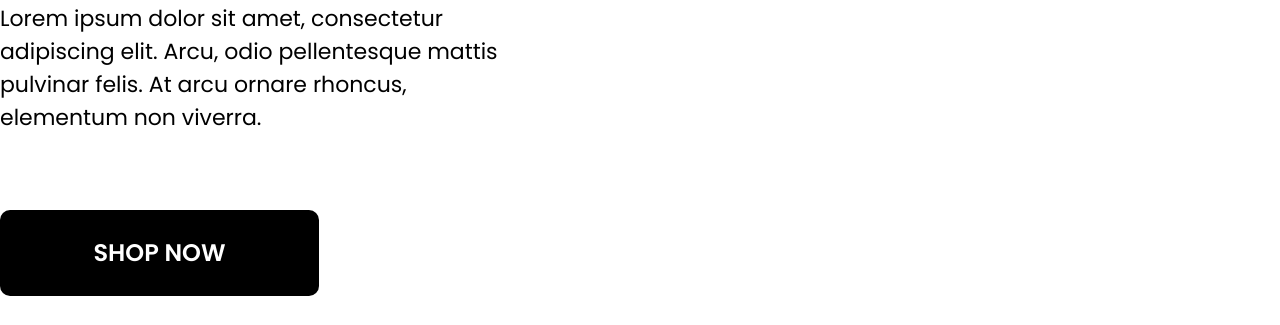
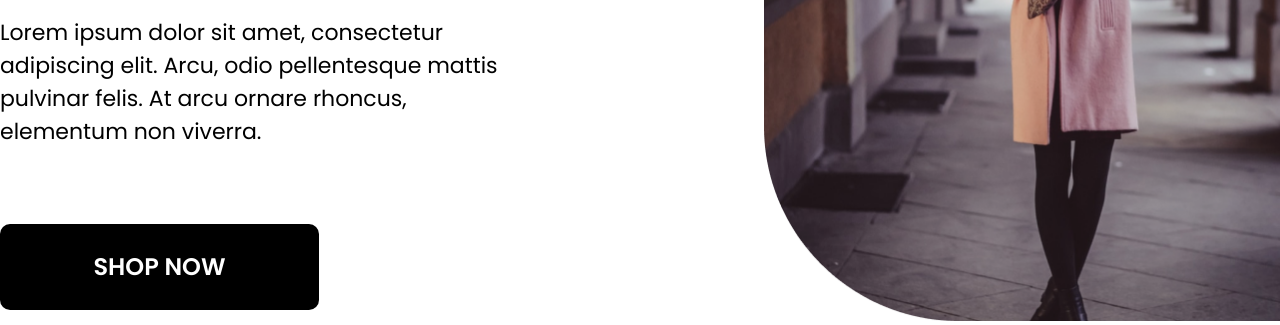
Before and after one commit to ChowdhuryAiman/figmaproject, a plain HTML site: page index.html in a window 1280 px wide. Shown: the part 542-867 px from the top of the page. Before the commit the page ends 838 px from the top, so only its background shows below. Drawn offline with Linux system fonts and the light colour scheme.

Commit message:
Update index.html

```diff
--- a/index.html
+++ b/index.html
@@ -57,7 +57,7 @@
 <div class="banner_button"><a href="#">SHOP NOW</a></div>
 </div>
         <div class="banner_image">
-          <img src="images/banner_img.png" alt="banner image"></div>
+          <img src="banner_img.png" alt="banner image"></div>
 
 </div>
 </div>
```
